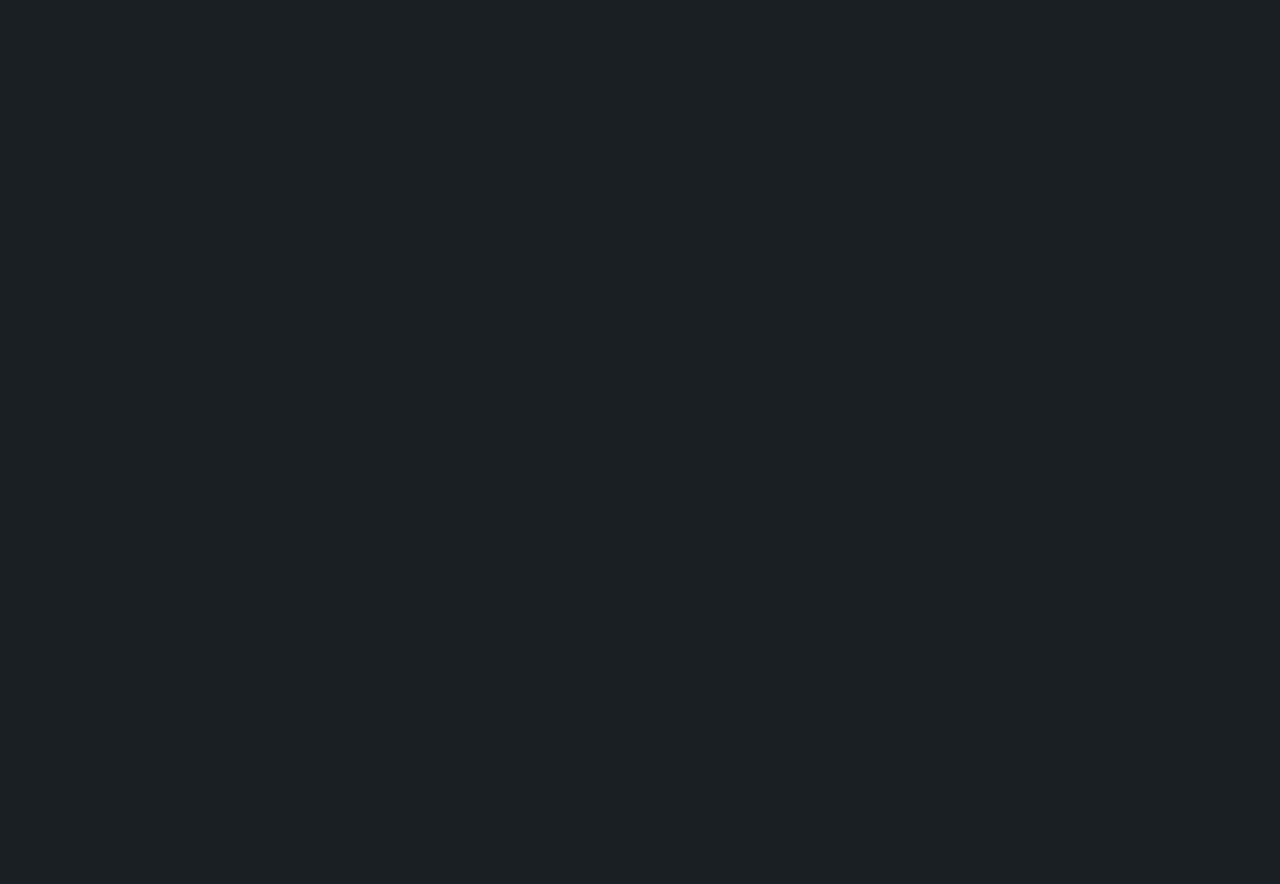
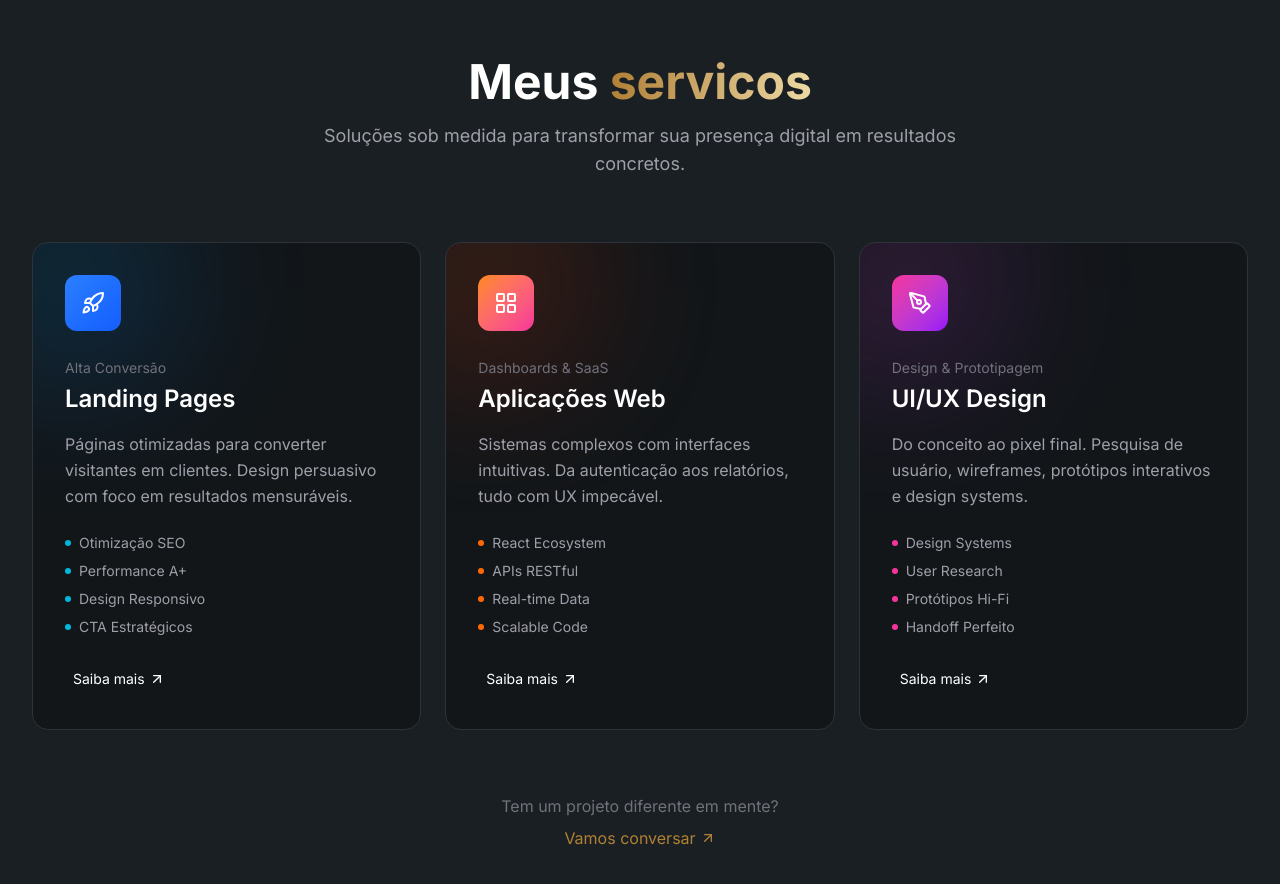
Before and after one commit to JoaoVictorVM/PortfolioJoaoVictorMartins, a Next.js app: page / in a window 1280 px wide. Shown: the part 2000-2884 px from the top of the page. Before the commit the page ends 1962 px from the top, so only its background shows below. Built offline with nearby package versions, Linux system fonts and the light colour scheme.

Commit message:
feat servicesSection
Adiciona os componentes e a secao de servicos ao projeto

```diff
--- a/src/app/page.tsx
+++ b/src/app/page.tsx
@@ -1,5 +1,6 @@
 import { HeroSection } from "@/components/pages/home/hero-section/heroSection";
 import { ProjectsSection } from "@/components/pages/home/projects-section/projectsSection";
+import { ServicesSection } from "@/components/pages/home/services-section/servicesSection";
 
 export default function Home() {
   return (
@@ -8,6 +9,7 @@ export default function Home() {
         <HeroSection />
       </section>
       <ProjectsSection />
+      <ServicesSection />
     </main>
   );
 }
--- /dev/null
+++ b/src/components/pages/home/services-section/serviceCard.tsx
@@ -0,0 +1,82 @@
+import Link from "next/link"
+import type { ServiceItem } from "@/types/services"
+import { ServiceIcon } from "./serviceIcon"
+import { ArrowUpRightIcon } from "./serviceIcons"
+import { cn } from "@/lib/utils"
+
+interface ServiceCardProps {
+  service: ServiceItem
+}
+
+const gradientVariants = {
+  blue: "from-cyan-500/30 to-blue-600/30",
+  orange: "from-orange-500/30 to-red-600/30",
+  pink: "from-pink-500/30 to-purple-600/30",
+}
+
+const bulletVariants = {
+  blue: "bg-cyan-500",
+  orange: "bg-orange-500",
+  pink: "bg-pink-500",
+}
+
+export function ServiceCard({ service }: ServiceCardProps) {
+  return (
+    <div className="group relative overflow-hidden rounded-2xl border border-[var(--cor-escuro-3)] bg-[var(--cor-escuro-5)] p-6 transition-all sm:p-8">
+      {/* Gradient Blur Background */}
+      <div
+        className={cn(
+          "pointer-events-none absolute -top-20 -left-20 h-60 w-60 rounded-full bg-gradient-to-br opacity-50 blur-3xl transition-opacity",
+          gradientVariants[service.iconVariant]
+        )}
+        aria-hidden="true"
+      />
+
+      {/* Background Number
+      <span
+        className="pointer-events-none absolute bottom-0 right-4 select-none text-[10rem] font-bold leading-none text-zinc-900/50 sm:text-[12rem]"
+        aria-hidden="true"
+      >
+        {service.number}
+      </span> */}
+
+      {/* Content */}
+      <div className="relative z-10">
+        {/* Icon */}
+        <ServiceIcon variant={service.iconVariant}>{service.icon}</ServiceIcon>
+
+        {/* Category & Title */}
+        <div className="mt-6">
+          <span className="text-sm text-zinc-500">{service.category}</span>
+          <h3 className="mt-1 text-xl font-semibold text-white sm:text-2xl">
+            {service.title}
+          </h3>
+        </div>
+
+        {/* Description */}
+        <p className="mt-4 text-sm leading-relaxed text-zinc-400 sm:text-base">
+          {service.description}
+        </p>
+
+        {/* Features List */}
+        <ul className="mt-6 space-y-2">
+          {service.features.map((feature) => (
+            <li key={feature} className="flex items-center gap-2 text-sm text-zinc-400">
+              <span className={cn("h-1.5 w-1.5 rounded-full", bulletVariants[service.iconVariant])} aria-hidden="true" />
+              {feature}
+            </li>
+          ))}
+        </ul>
+
+        {/* Link */}
+        <Link
+          href={service.href}
+          className="mt-6 inline-flex items-center gap-1 text-sm font-medium p-2 text-white transition-colors hover:text-zinc-300"
+        >
+          Saiba mais
+          <ArrowUpRightIcon className="h-4 w-4" />
+        </Link>
+      </div>
+    </div>
+  )
+}
--- /dev/null
+++ b/src/components/pages/home/services-section/serviceIcon.tsx
@@ -0,0 +1,26 @@
+import type { ReactNode } from "react"
+import { cn } from "@/lib/utils"
+
+interface ServiceIconProps {
+  children: ReactNode
+  variant: "blue" | "orange" | "pink"
+}
+
+const variantStyles = {
+  blue: "bg-gradient-to-br from-blue-500 to-blue-600",
+  orange: "bg-gradient-to-br from-orange-400 to-pink-500",
+  pink: "bg-gradient-to-br from-pink-500 to-purple-600",
+}
+
+export function ServiceIcon({ children, variant }: ServiceIconProps) {
+  return (
+    <div
+      className={cn(
+        "flex h-14 w-14 items-center justify-center rounded-xl text-white",
+        variantStyles[variant]
+      )}
+    >
+      {children}
+    </div>
+  )
+}
--- /dev/null
+++ b/src/components/pages/home/services-section/serviceIcons.tsx
@@ -0,0 +1,89 @@
+interface IconProps {
+  className?: string
+}
+
+export function RocketIcon({ className }: IconProps) {
+  return (
+    <svg
+      xmlns="http://www.w3.org/2000/svg"
+      width="24"
+      height="24"
+      viewBox="0 0 24 24"
+      fill="none"
+      stroke="currentColor"
+      strokeWidth="2"
+      strokeLinecap="round"
+      strokeLinejoin="round"
+      className={className}
+    >
+      <path d="M4.5 16.5c-1.5 1.26-2 5-2 5s3.74-.5 5-2c.71-.84.7-2.13-.09-2.91a2.18 2.18 0 0 0-2.91-.09z" />
+      <path d="m12 15-3-3a22 22 0 0 1 2-3.95A12.88 12.88 0 0 1 22 2c0 2.72-.78 7.5-6 11a22.35 22.35 0 0 1-4 2z" />
+      <path d="M9 12H4s.55-3.03 2-4c1.62-1.08 5 0 5 0" />
+      <path d="M12 15v5s3.03-.55 4-2c1.08-1.62 0-5 0-5" />
+    </svg>
+  )
+}
+
+export function GridIcon({ className }: IconProps) {
+  return (
+    <svg
+      xmlns="http://www.w3.org/2000/svg"
+      width="24"
+      height="24"
+      viewBox="0 0 24 24"
+      fill="none"
+      stroke="currentColor"
+      strokeWidth="2"
+      strokeLinecap="round"
+      strokeLinejoin="round"
+      className={className}
+    >
+      <rect width="7" height="7" x="3" y="3" rx="1" />
+      <rect width="7" height="7" x="14" y="3" rx="1" />
+      <rect width="7" height="7" x="14" y="14" rx="1" />
+      <rect width="7" height="7" x="3" y="14" rx="1" />
+    </svg>
+  )
+}
+
+export function PenToolIcon({ className }: IconProps) {
+  return (
+    <svg
+      xmlns="http://www.w3.org/2000/svg"
+      width="24"
+      height="24"
+      viewBox="0 0 24 24"
+      fill="none"
+      stroke="currentColor"
+      strokeWidth="2"
+      strokeLinecap="round"
+      strokeLinejoin="round"
+      className={className}
+    >
+      <path d="M15.707 21.293a1 1 0 0 1-1.414 0l-1.586-1.586a1 1 0 0 1 0-1.414l5.586-5.586a1 1 0 0 1 1.414 0l1.586 1.586a1 1 0 0 1 0 1.414z" />
+      <path d="m18 13-1.375-6.874a1 1 0 0 0-.746-.776L3.235 2.028a1 1 0 0 0-1.207 1.207L5.35 15.879a1 1 0 0 0 .776.746L13 18" />
+      <path d="m2.3 2.3 7.286 7.286" />
+      <circle cx="11" cy="11" r="2" />
+    </svg>
+  )
+}
+
+export function ArrowUpRightIcon({ className }: IconProps) {
+  return (
+    <svg
+      xmlns="http://www.w3.org/2000/svg"
+      width="16"
+      height="16"
+      viewBox="0 0 24 24"
+      fill="none"
+      stroke="currentColor"
+      strokeWidth="2"
+      strokeLinecap="round"
+      strokeLinejoin="round"
+      className={className}
+    >
+      <path d="M7 7h10v10" />
+      <path d="M7 17 17 7" />
+    </svg>
+  )
+}
--- /dev/null
+++ b/src/components/pages/home/services-section/servicesSection.tsx
@@ -0,0 +1,83 @@
+import Link from "next/link"
+import type { ServiceItem } from "@/types/services"
+import { ServiceCard } from "./serviceCard"
+import { ArrowUpRightIcon, GridIcon, PenToolIcon, RocketIcon } from "./serviceIcons"
+
+const services: ServiceItem[] = [
+  {
+    id: "landing-pages",
+    icon: <RocketIcon className="h-6 w-6" />,
+    category: "Alta Conversão",
+    title: "Landing Pages",
+    description:
+      "Páginas otimizadas para converter visitantes em clientes. Design persuasivo com foco em resultados mensuráveis.",
+    features: ["Otimização SEO", "Performance A+", "Design Responsivo", "CTA Estratégicos"],
+    href: "#landing-pages",
+    iconVariant: "blue",
+    number: "01",
+  },
+  {
+    id: "web-apps",
+    icon: <GridIcon className="h-6 w-6" />,
+    category: "Dashboards & SaaS",
+    title: "Aplicações Web",
+    description:
+      "Sistemas complexos com interfaces intuitivas. Da autenticação aos relatórios, tudo com UX impecável.",
+    features: ["React Ecosystem", "APIs RESTful", "Real-time Data", "Scalable Code"],
+    href: "#web-apps",
+    iconVariant: "orange",
+    number: "02",
+  },
+  {
+    id: "ui-ux-design",
+    icon: <PenToolIcon className="h-6 w-6" />,
+    category: "Design & Prototipagem",
+    title: "UI/UX Design",
+    description:
+      "Do conceito ao pixel final. Pesquisa de usuário, wireframes, protótipos interativos e design systems.",
+    features: ["Design Systems", "User Research", "Protótipos Hi-Fi", "Handoff Perfeito"],
+    href: "#ui-ux-design",
+    iconVariant: "pink",
+    number: "03",
+  },
+]
+
+export function ServicesSection() {
+  return (
+    <section className="px-4 py-16 sm:px-6 sm:py-24 lg:px-8">
+      <div className="mx-auto max-w-7xl">
+        {/* Header */}
+        <header className="text-center">
+          <h2 className="text-3xl font-bold text-white sm:text-4xl lg:text-5xl">
+            Meus{" "}
+            <span className="bg-gradient-to-r from-[var(--cor-primaria-1)] to-[var(--cor-primaria-3)] bg-clip-text text-transparent">
+              servicos
+            </span>
+          </h2>
+          <p className="mx-auto mt-4 max-w-2xl text-base text-zinc-400 sm:text-lg">
+            Soluções sob medida para transformar sua presença digital em resultados concretos.
+          </p>
+        </header>
+
+        {/* Services Grid */}
+        <div className="mt-12 grid gap-6 sm:mt-16 sm:grid-cols-2 lg:grid-cols-3">
+          {services.map((service) => (
+            <ServiceCard key={service.id} service={service} />
+          ))}
+        </div>
+
+        {/* CTA */}
+        <div className="mt-12 text-center sm:mt-16">
+          <p className="text-zinc-500">Tem um projeto diferente em mente?</p>
+          <Link
+            href="#contato"
+            className="mt-2 inline-flex items-center gap-1 text-base font-medium text-[var(--cor-primaria-1)] transition-colors hover:text-[var(--cor-primaria-2)]"
+          >
+            Vamos conversar
+            <ArrowUpRightIcon className="h-4 w-4" />
+          </Link>
+        </div>
+      </div>
+    </section>
+  )
+}
--- /dev/null
+++ b/src/lib/utils.ts
@@ -0,0 +1,3 @@
+export function cn(...inputs: (string | undefined | null | false)[]) {
+  return inputs.filter(Boolean).join(" ")
+}
--- a/src/styles/variables.css
+++ b/src/styles/variables.css
@@ -9,5 +9,6 @@
     --cor-escuro-2: #1F2A33;
     --cor-escuro-3: #2D3339;
     --cor-escuro-4: #555D63;
+    --cor-escuro-5: #121619;
     --degrade-primario: linear-gradient(90deg, #B08035 0%, #EDB355 100%);
 }
--- /dev/null
+++ b/src/types/services.ts
@@ -0,0 +1,13 @@
+import type { ReactNode } from "react"
+
+export interface ServiceItem {
+  id: string
+  icon: ReactNode
+  category: string
+  title: string
+  description: string
+  features: string[]
+  href: string
+  iconVariant: "blue" | "orange" | "pink"
+  number: string
+}
--- a/tsconfig.json
+++ b/tsconfig.json
@@ -13,6 +13,7 @@
     "isolatedModules": true,
     "jsx": "react-jsx",
     "incremental": true,
+    "baseUrl": ".",
     "plugins": [
       {
         "name": "next"
```
